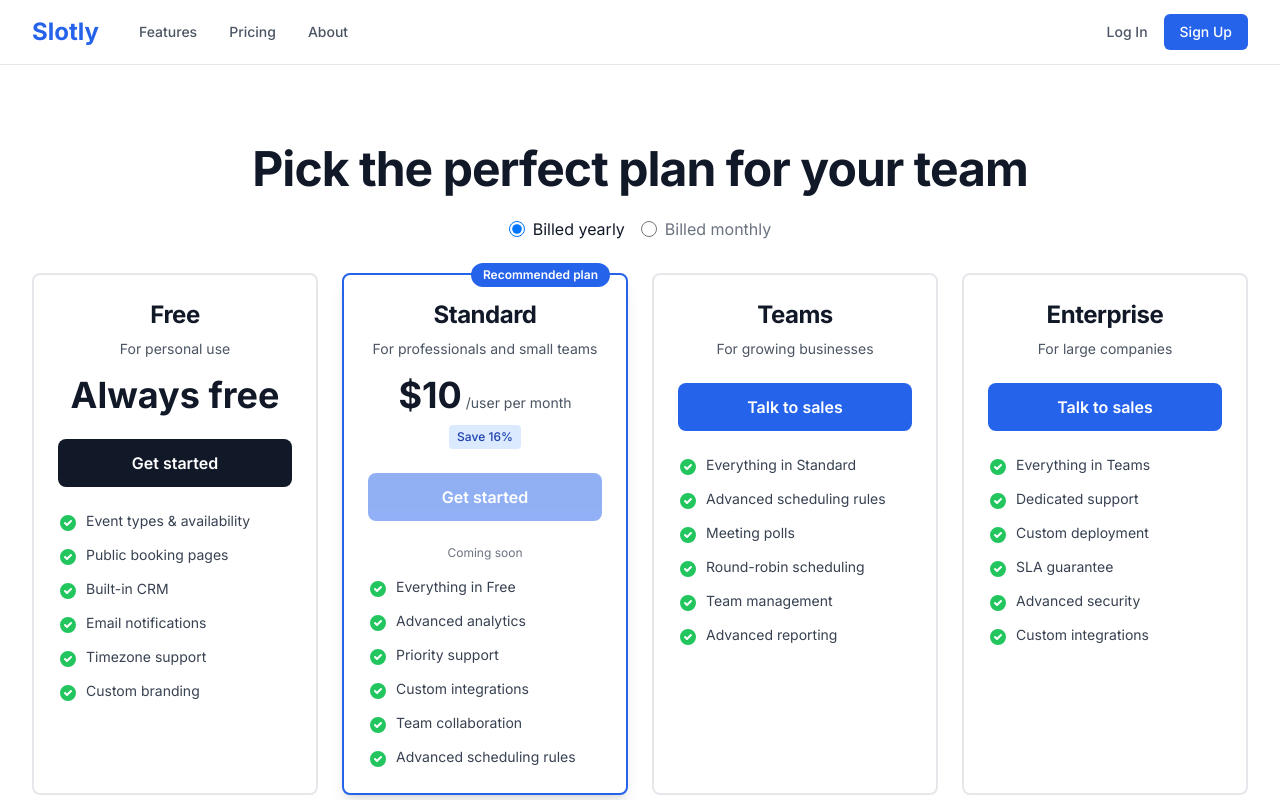
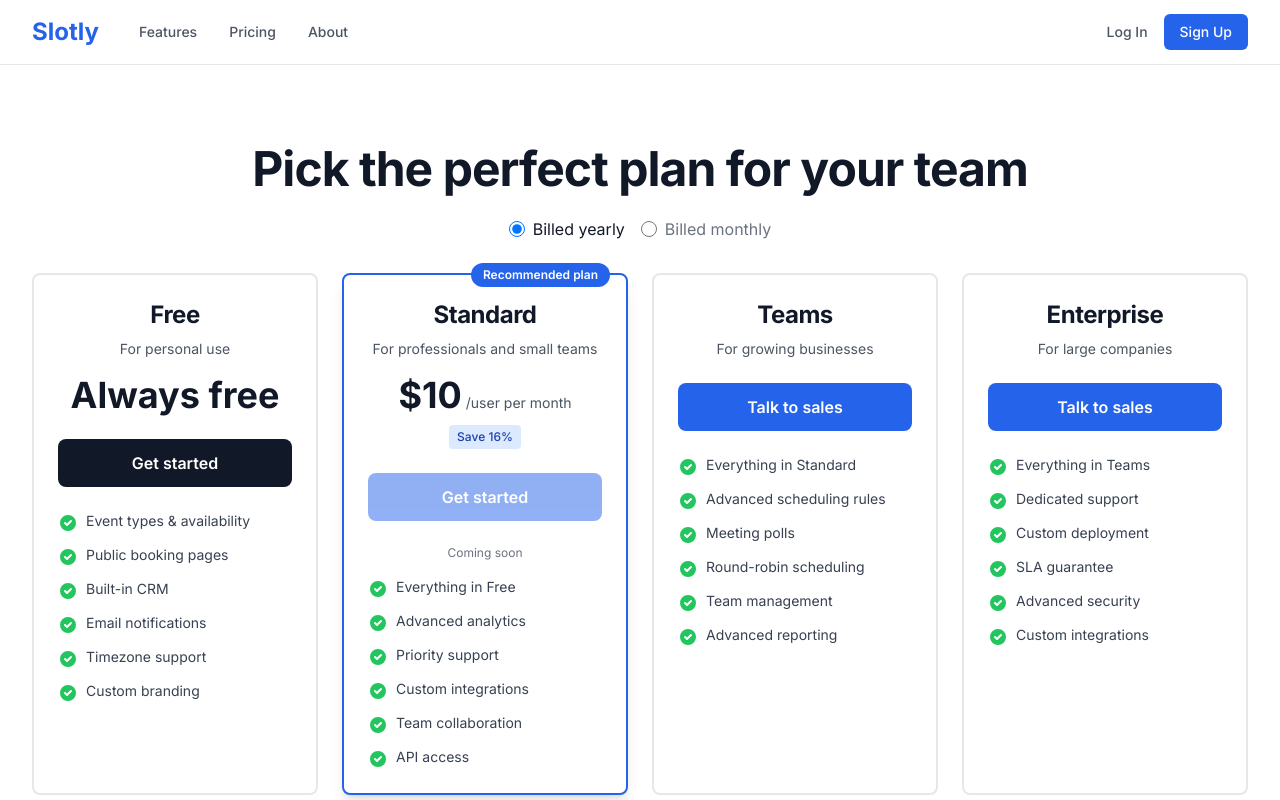
Before and after one commit to digitalquotient008/slotly-marketing, a Next.js app: page /pricing in a window 1280 px wide. Shown: the top 800 px of the page. Built offline with nearby package versions, Linux system fonts and the light colour scheme; no server answers.

Commit message:
Restore 'API access' feature in Standard plan - now implemented

```diff
--- a/src/components/PricingCards.tsx
+++ b/src/components/PricingCards.tsx
@@ -55,7 +55,7 @@
         'Priority support',
         'Custom integrations',
         'Team collaboration',
-        'Advanced scheduling rules',
+        'API access',
       ],
       comingSoon: true,
     },
```
